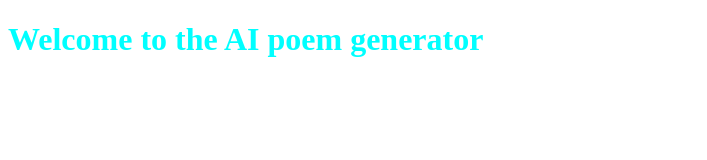
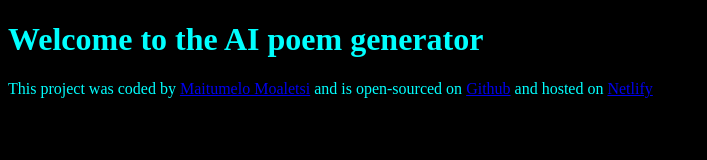
Before and after one commit to MLZ6/poem-generator, a plain HTML site: page index.html in a window 1280 px wide. Shown: the whole page, without its empty margins (0-707 px from the left). Drawn offline with Linux system fonts and the light colour scheme.

Commit message:
added footer

```diff
--- a/index.html
+++ b/index.html
@@ -9,6 +9,18 @@
   <body>
     <h1>Welcome to the AI poem generator</h1>
 
+    <footer>
+      This project was coded by
+      <a href="https://github.com/MLZ6" target="_blank">Maitumelo Moaletsi</a>
+      and is open-sourced on
+      <a href="https://github.com/MLZ6/poem-generator" target="_blank"
+        >Github</a
+      >
+      and hosted on
+      <a href="https://charming-fairy-a3e8bf.netlify.app/" target="_blank"
+        >Netlify</a
+      >
+    </footer>
     <script src="src/index.js"></script>
   </body>
 </html>
--- a/src/style.css
+++ b/src/style.css
@@ -1,3 +1,4 @@
 body {
   color: aqua;
+  background: black;
 }
```
